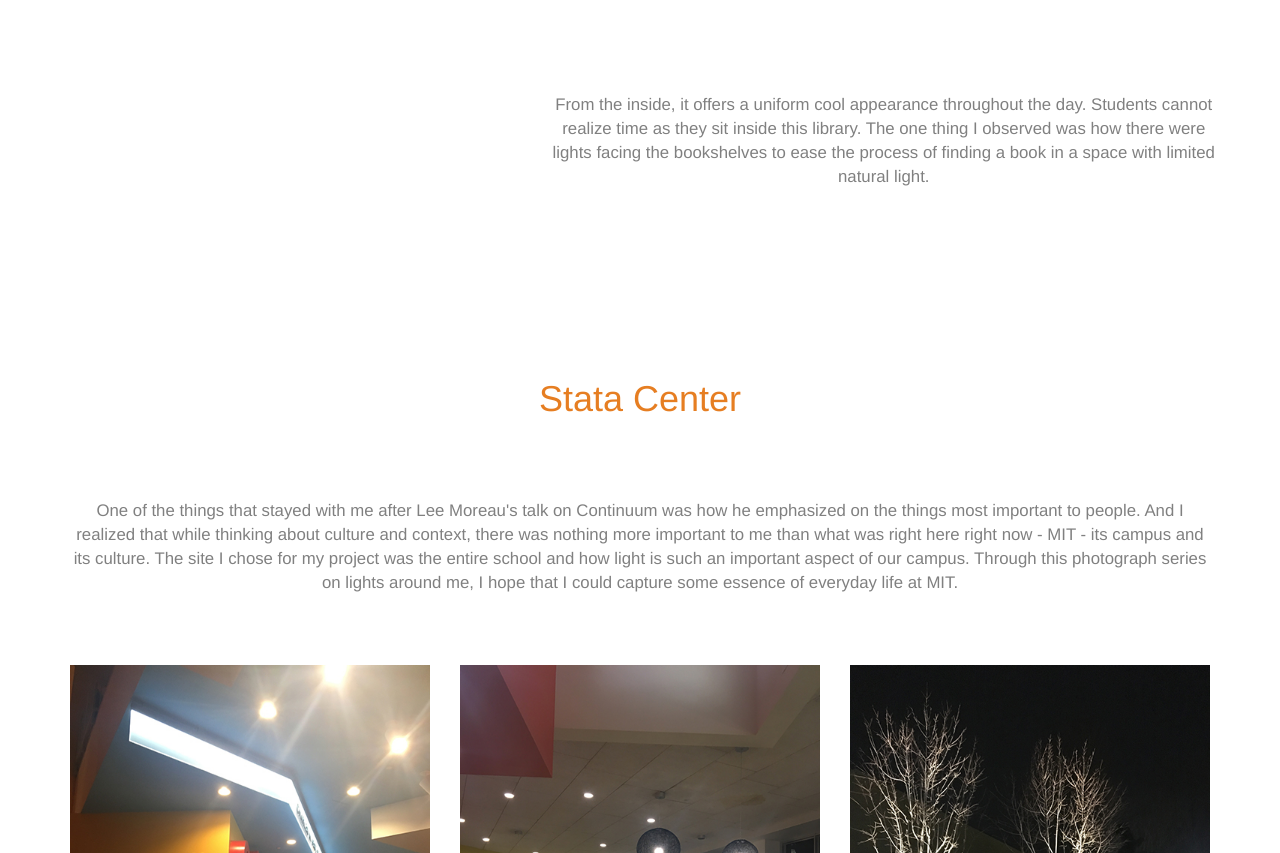
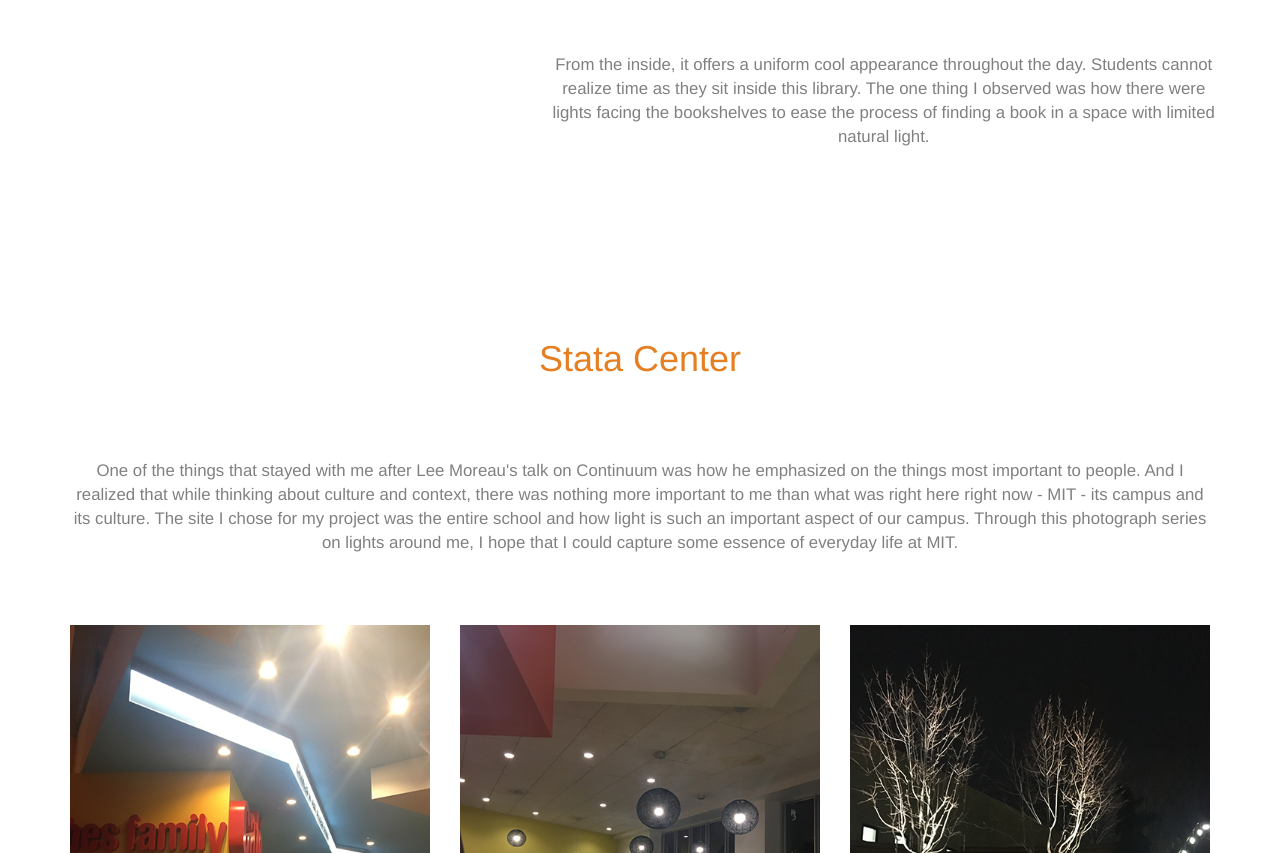
Before and after one commit to Stylistica/htdaa, a plain HTML site: page week1.html in a window 1280 px wide. Shown: the part 1537-2390 px from the top of the page. Drawn offline with nearby package versions, Linux system fonts and the light colour scheme.

Commit message:
Adding week 1 fix1

```diff
--- a/week1.html
+++ b/week1.html
@@ -51,7 +51,7 @@
         <div class="row">
             <p class="subtitle" style="padding-top: 60px;">The Barker Engineering library is one of MIT's most signature spaces, both from the inside and the outside. From the outside, its dome stands out as a beacon to the city. It was relit in 2007 with 12 energy efficient lights, that use as much energy as two hair dryers. </p>
             <br/>
-            <p class="subtitle" >From the inside, it offers a uniform cool appearance throughout the day. Students cannot realize time as they sit inside this library. The one thing I observed was how there were lights facing the bookshelves to ease the process of finding a book in a space with limited natural light. </p>
+            <p class="subtitle" style="margin-top: -40px" >From the inside, it offers a uniform cool appearance throughout the day. Students cannot realize time as they sit inside this library. The one thing I observed was how there were lights facing the bookshelves to ease the process of finding a book in a space with limited natural light. </p>
         </div>
     </div>
 </div>
```
